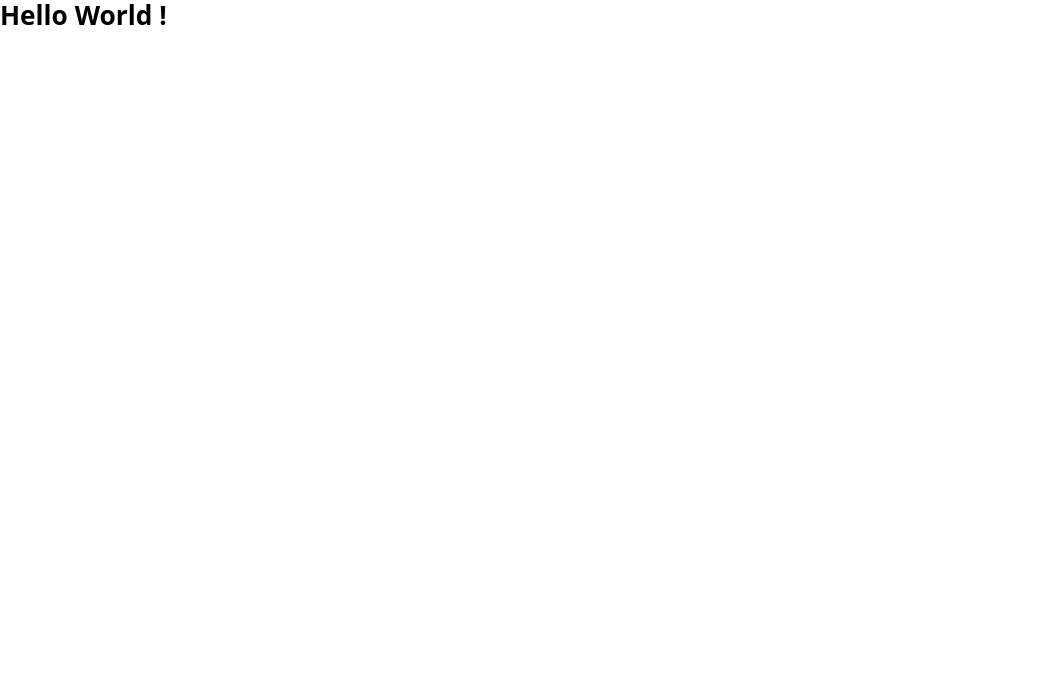
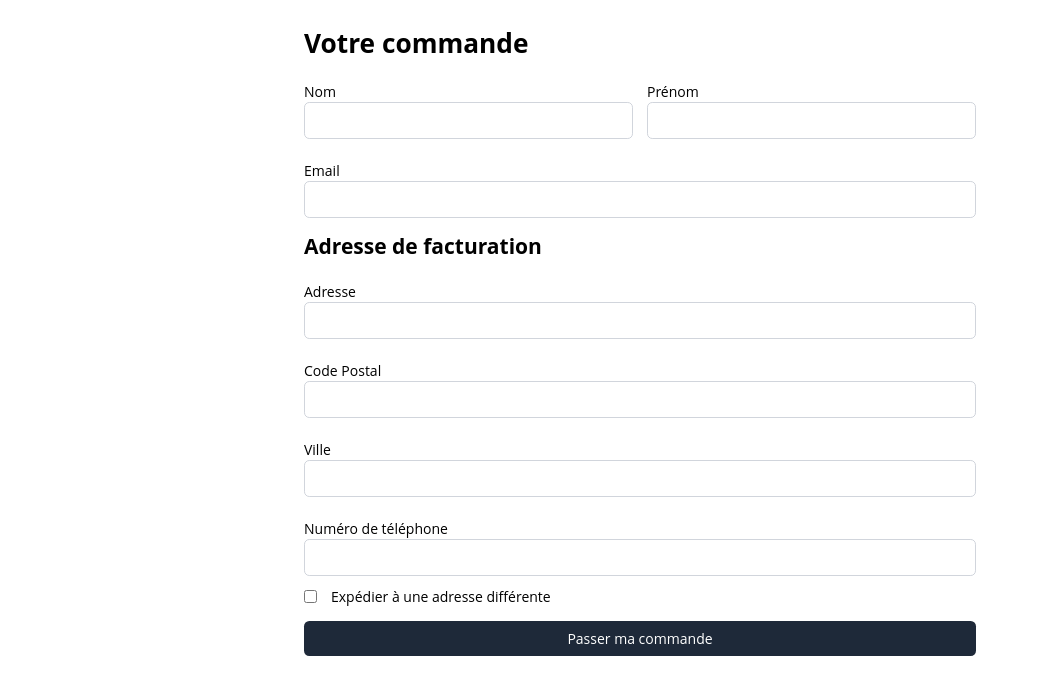
Before and after one commit to romaindy/cours-vue-3, a Vue app: page / in a window 1280 px wide. Shown: the top 694 px of the page, without its empty margins (0-1037 px from the left). Built offline with nearby package versions, Linux system fonts and the light colour scheme.

Commit message:
fix: display FormCheckout in App.vue as we don't have the router anymore

```diff
--- a/src/App.vue
+++ b/src/App.vue
@@ -1,3 +1,6 @@
+<script setup lang="ts">
+import Checkout from '@/pages/checkout.vue'
+</script>
 <template>
-  <h1>Hello World !</h1>
+  <Checkout />
 </template>
```
